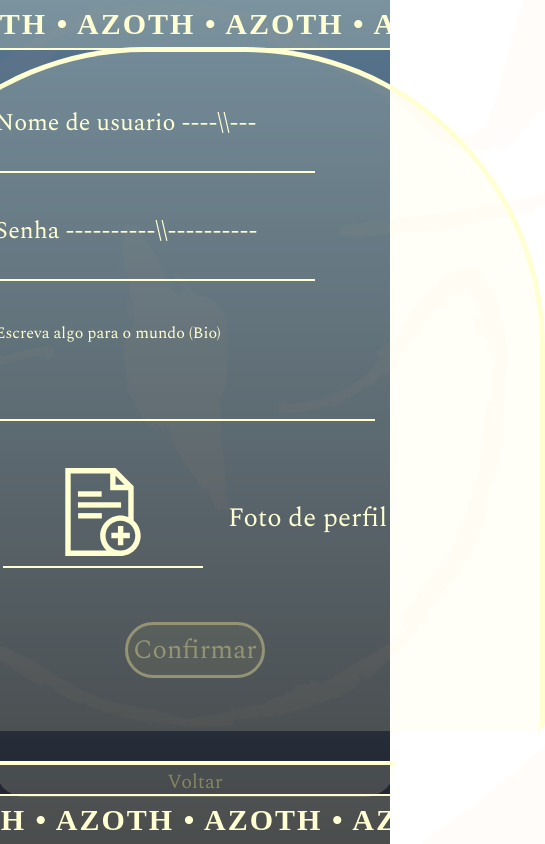
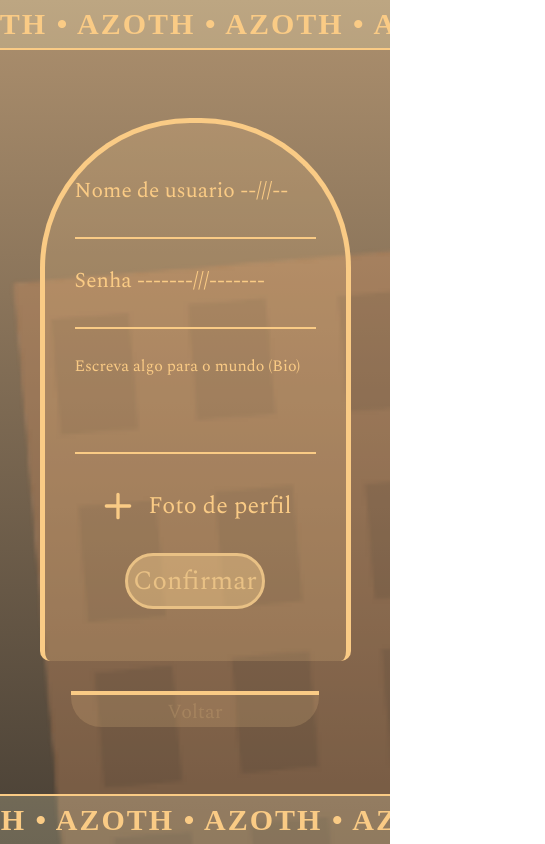
Before and after one commit to MaiwormGB/A-Z-O-T-H_RPG, a plain HTML site: page pages/cadastro.html in a window 390 px wide. Shown: the whole page, 545 px wide, since content can reach past the window. Drawn offline with nearby package versions, Linux system fonts and the light colour scheme; a web font is replaced by a local one.

Commit message:
Mudança de estilo de login e cadastro
Signed-off-by: Maiworm <biel.maiworm@gmail.com>

```diff
--- a/pages/cadastro.html
+++ b/pages/cadastro.html
@@ -3,7 +3,7 @@
 <head>
     <meta charset="UTF-8">
     <meta name="viewport" content="width=device-width, initial-scale=1.0">
-    <title>A Z O T H</title>
+    <title>A Z O T H - Cadastro</title>
     <link rel="icon" href="../Acervo/Icone - AZOTH (1).png">
     <link rel="stylesheet" href="../styles/cadastro.css">
 </head>
@@ -17,7 +17,7 @@
     </div>
 
     <div class="img-container">
-        <img src="../Acervo/Icone - AZOTH (1).png" id="logo" alt="Logo AZOTH">
+        <div class="imagem-fundo"></div>
     </div>
 
     <div class="container-principal">
@@ -25,41 +25,42 @@
         <form class="formulario">
 
             <div class="login">
-
     <div class="nome">
-                    <label for="nome">Nome de usuario ----\\---</label>
-                    <input type="text" id="nome" >
+        <label for="nome">
+            <span class="texto-desktop">Nome de usuario ----\\---</span>
+        </label>
+        <input type="text" id="nome">
     </div>
     <div class="senha">
-                    <label for="senha">Senha ----------\\----------</label>
-                    <input type="password" id="senha" > <!-- Alterado para type="password" -->
+        <label for="senha">
+            <span class="texto-desktop">Senha ----------\\----------</span>
+        </label>
+        <input type="password" id="senha">
     </div>
     <div class="bio">
         <textarea name="bio" id="bio" placeholder="Escreva algo para o mundo (Bio)"></textarea>
     </div>
     <div class="img_cacador">
-                    <input type="image" id="img_cacador" src="../Acervo/file-add-svgrepo-com.svg">
-                    <label for="img_cacador">Foto de perfil</label>
+        <input type="file" id="img_cacador" accept="image/*" style="display: none;">
+        <label for="img_cacador" class="custom-file-upload">
+            <svg width="40" height="40" viewBox="0 0 24 24" fill="none" xmlns="http://www.w3.org/2000/svg">
+                <path d="M12 5V19M5 12H19" stroke="#facb85" stroke-width="2" stroke-linecap="round" stroke-linejoin="round"/>
+            </svg>
+            Foto de perfil
+        </label>
     </div>
-
-
 </div>
 
             <div class="buttons">
-
                 <button type="submit">Confirmar</button>
-
             </div>
 
         </form>
 
-
         <div class="textos">
-
             <div class="voltar">
                 <a href="login.html">Voltar</a>
             </div>
-
         </div>
 
         <!-- Mensagem de status -->
@@ -74,6 +75,5 @@
         </div>
     </div>
 
-    <script src="JS/index_script.js"></script>
 </body>
 </html>
--- a/styles/cadastro.css
+++ b/styles/cadastro.css
@@ -12,7 +12,7 @@
 body {
     width: 100vw;
     height: 100vh;
-    background-image: linear-gradient(to top, #1f212c, #597892);
+    background-image: linear-gradient(to top, #494035, #ad906e);
     background-size: cover;
     background-attachment: fixed;
     display: flex;
@@ -25,33 +25,36 @@ body {
 
 .img-container {
     position: fixed;
-    top: 50%;
-    left: 50%;
-    transform: translate(-50%, -50%);
-    width: 2400px;
-    height: 2400px;
-    z-index: -1; /* Fica atrás de todo o conteúdo */
+    top: 0;
+    left: 0;
+    width: 100%;
+    height: 100%;
+    z-index: -1;
+    overflow: hidden;
 }
 
-.img-container img {
-    width: 100%;
+.imagem-fundo {
+    position: absolute;
+    top: 0;
+    left: 0;
+    width: 200%;
     height: 100%;
-    object-fit: contain;
-    opacity: 0.03; /* Transparência para não atrapalhar o conteúdo */
-    animation: rotacao-suave 500s linear infinite;
+    background: url('../Acervo/Fundo login.png') 0 0 repeat-x;
+    background-size: auto 100%;
+    opacity: 0.3;
+    animation: mover-fundo 120s linear infinite;
 }
 
-/* Animação de rotação contínua */
-@keyframes rotacao-suave {
+/* Animação para mover o fundo da direita para a esquerda */
+@keyframes mover-fundo {
     0% {
-        transform: rotate(0deg);
+        transform: translateX(0);
     }
     100% {
-        transform: rotate(360deg);
+        transform: translateX(-50%);
     }
 }
 
-/* O restante do seu CSS permanece igual */
 .container-principal {
     display: flex;
     flex-direction: column;
@@ -71,18 +74,13 @@ body {
     height: 800px;
     justify-content: space-evenly;
     align-items: center;
-    background-color: #ffffd22c;
-    border: 5px solid #ffffd2;
+    background-color: #f5cc8e2d;
+    border: 5px solid #facb85;
     border-bottom: 0;
     border-radius: 300px 300px 10px 10px;
 }
 
-
-
-
-
-textarea{
-
+textarea {
     width: 380px;
     height: 100px;
     resize: none;
@@ -90,24 +88,20 @@ textarea{
     border: none;
     background-color: transparent;
     font-size: 12pt;
-    box-shadow: inset 0px -2px 0px #ffffd2;
-    color: #ffffd2;
-
+    box-shadow: inset 0px -2px 0px #facb85;
+    color: #facb85;
 }
 
-textarea::placeholder{
-
-    color: #ffffd2;
-
-
+textarea::placeholder {
+    color: #facb85;
 }
 
 input {
     background-color: transparent;
-    color: #ffffd2;
+    color: #facb85;
     border: none;
     font-size: 15pt;
-    border-bottom: 2px solid;
+    border-bottom: 2px solid #facb85;
     outline: none;
     width: 80%;
     transition: all 0.1s ease;
@@ -118,37 +112,40 @@ input:focus {
 }
 
 .login label {
-    color: #ffffd2;
+    color: #facb85;
     font-size: 18pt;
 }
 
-.img_cacador input{
-
-    width: 50%;
-    height: 100%;
-    padding-bottom: 10px;
-
+.custom-file-upload {
+    display: flex;
+    align-items: center;
+    gap: 10px;
+    cursor: pointer;
+    color: #facb85;
+    font-size: 20pt;
+    transition: all 0.2s ease;
 }
 
-.img_cacador{
+.custom-file-upload:hover {
+    color: #ffffd2;
+}
 
+.custom-file-upload svg {
+    transition: all 0.2s ease;
+}
+
+.custom-file-upload:hover svg {
+    transform: scale(1.1);
+}
+
+.img_cacador {
     display: flex;
     width: 400px;
     height: 100px;
     justify-content: center;
     align-items: center;
     gap: 25px;
-
-
 }
-
-.img_cacador label{
-
-    font-size: 20pt;
-
-
-}
-
 
 .nome, .senha {
     display: flex;
@@ -167,9 +164,9 @@ input:focus {
     display: flex;
     width: 600px;
     padding-top: 2px;
-    border-top: 4px solid #ffffd2;
+    border-top: 4px solid #facb85;
     border-radius: 0px 0px 30px 30px;
-    background-color: #ffffd22c;
+    background-color: #f5cc8e2d;
     justify-content: center;
 }
 
@@ -177,14 +174,14 @@ input:focus {
     display: flex;
     width: 400px;
     padding-top: 2px;
-    border-top: 4px solid #ffffd2;
-    background-color: #ffffd22c;
+    border-top: 4px solid #facb85;
+    background-color: #f5cc8e2d;
     border-radius: 0px 0px 30px 30px;
     justify-content: center;
 }
 
 a {
-    color: #86865f;
+    color: #f5cc8e2d;
     text-decoration: none;
     font-size: 15pt;
     transition: all 0.2s ease;
@@ -192,7 +189,7 @@ a {
 
 a:hover {
     font-size: 18pt;
-    color: #ffffd2;
+    color: #facb85;
 }
 
 .login {
@@ -203,17 +200,17 @@ a:hover {
 
 button {
     font-size: 20pt;
-    background-color: rgba(119, 119, 88, 0.2);
-    color: #949475;
+    background-color: #f5cc8e2d;
+    color: #c4a26f;
     padding: 5px;
     border-radius: 30px;
-    border: 3px solid;
+    border: 3px solid #facb85;
     transition: ease-in-out 0.2s;
 }
 
 button:hover {
     background-color: rgba(255, 255, 210, 0.2);
-    color: #ffffd2;
+    color: #facb85;
     font-size: 25pt;
     cursor: pointer;
 }
@@ -224,7 +221,7 @@ button:hover {
     width: 100%;
     height: 50px;
     background-color: rgba(255, 255, 210, 0.2);
-    color: #ffffd2;
+    color: #facb85;
     display: flex;
     align-items: center;
     overflow: hidden;
@@ -233,12 +230,12 @@ button:hover {
 
 .tarja-superior {
     top: 0;
-    border-bottom: 2px solid #ffffd2;
+    border-bottom: 2px solid #facb85;
 }
 
 .tarja-inferior {
     bottom: 0;
-    border-top: 2px solid #ffffd2;
+    border-top: 2px solid #facb85;
 }
 
 .texto-movimento {
@@ -298,3 +295,71 @@ button:hover {
     color: #721c24;
     border: 1px solid #f5c6cb;
 }
+
+/* Responsividade para dispositivos menores */
+@media (max-width: 768px) {
+    .container-principal {
+        width: 90%;
+        height: auto;
+        padding: 20px;
+    }
+
+    .formulario {
+        width: 100%;
+        height: 90%;
+        padding: 30px;
+        border-radius: 150px 150px 10px 10px;
+    }
+
+    .login {
+        padding-bottom: 10px;
+        gap: 25px;
+        height: 75%;
+    }
+
+    /* Alterar textos dos labels para mobile */
+    .nome label,
+    .senha label {
+        font-size: 0; /* Esconde o texto original */
+    }
+
+    button {
+    font-size: 20pt;
+    background-color: #ecc4887a;
+    color: #e9c185;
+    padding: 5px;
+    border-radius: 30px;
+    border: 3px solid;
+    transition: ease-in-out 0.2s;
+    }
+
+    .nome label::after {
+        content: "Nome de usuario --///--";
+        font-size: 16pt; /* Ajuste o tamanho conforme necessário */
+        color: #facb85;
+    }
+
+    .senha label::after {
+        content: "Senha -------///-------";
+        font-size: 16pt; /* Ajuste o tamanho conforme necessário */
+        color: #facb85;
+    }
+
+    .textos {
+        width: 100%;
+    }
+
+    .voltar {
+        width: 80%;
+    }
+
+    textarea, input {
+        width: 100%;
+    }
+
+    .img_cacador {
+        width: 100%;
+        flex-direction: column;
+        gap: 15px;
+    }
+}
--- a/styles/index.css
+++ b/styles/index.css
@@ -180,12 +180,19 @@ body{
 /* Responsividade para dispositivos menores */
 @media (max-width: 900px) {
     .container-principal {
+        height: 90%;
         flex-direction: column;
-        gap: 40px;
+        justify-content: center;
     }
 
     .img, .carrossel-vertical {
         width: 100%;
+    }
+
+    .carrossel-vertical{
+
+        height: 150px;
+
     }
 
     .botoes-wrapper {
--- a/styles/login.css
+++ b/styles/login.css
@@ -12,7 +12,7 @@
 body {
     width: 100vw;
     height: 100vh;
-    background-image: linear-gradient(to top, #1f212c, #597892);
+    background-image: linear-gradient(to top, #494035, #ad906e);
     background-size: cover;
     background-attachment: fixed;
     display: flex;
@@ -25,29 +25,33 @@ body {
 
 .img-container {
     position: fixed;
-    top: 50%;
-    left: 50%;
-    transform: translate(-50%, -50%);
-    width: 2400px;
-    height: 2400px;
-    z-index: -1; /* Fica atrás de todo o conteúdo */
+    top: 0;
+    left: 0;
+    width: 100%;
+    height: 100%;
+    z-index: -1;
+    overflow: hidden;
 }
 
-.img-container img {
-    width: 100%;
+.imagem-fundo {
+    position: absolute;
+    top: 0;
+    left: 0;
+    width: 200%; /* Largura duplicada para criar o loop */
     height: 100%;
-    object-fit: contain;
-    opacity: 0.03; /* Transparência para não atrapalhar o conteúdo */
-    animation: rotacao-suave 500s linear infinite;
+    background: url('../Acervo/Fundo login.png') 0 0 repeat-x;
+    background-size: auto 100%; /* Mantém a proporção da imagem */
+    opacity: 0.3;
+    animation: mover-fundo 360s linear infinite;
 }
 
-/* Animação de rotação contínua */
-@keyframes rotacao-suave {
+/* Animação para mover o fundo da direita para a esquerda */
+@keyframes mover-fundo {
     0% {
-        transform: rotate(0deg);
+        transform: translateX(0);
     }
     100% {
-        transform: rotate(360deg);
+        transform: translateX(-50%); /* Move metade da largura para criar loop perfeito */
     }
 }
 
@@ -71,15 +75,15 @@ body {
     height: 400px;
     justify-content: space-evenly;
     align-items: center;
-    background-color: #ffffd22c;
-    border: 5px solid #ffffd2;
+    background-color: #f5cc8e2d;
+    border: 5px solid #facb85;
     border-bottom: 0;
     border-radius: 300px 300px 10px 10px;
 }
 
 input {
     background-color: transparent;
-    color: #ffffd2;
+    color: #facb85;
     border: none;
     font-size: 15pt;
     border-bottom: 2px solid;
@@ -93,7 +97,7 @@ input:focus {
 }
 
 .login label {
-    color: #ffffd2;
+    color: #facb85;
     font-size: 18pt;
 }
 
@@ -114,9 +118,9 @@ input:focus {
     display: flex;
     width: 600px;
     padding-top: 2px;
-    border-top: 4px solid #ffffd2;
+    border-top: 4px solid #facb85;
     border-radius: 0px 0px 30px 30px;
-    background-color: #ffffd22c;
+    background-color: #f5cc8e2d;
     justify-content: center;
 }
 
@@ -124,14 +128,14 @@ input:focus {
     display: flex;
     width: 400px;
     padding-top: 2px;
-    border-top: 4px solid #ffffd2;
-    background-color: #ffffd22c;
+    border-top: 4px solid #facb85;
+    background-color: #f5cc8e2d;
     border-radius: 0px 0px 30px 30px;
     justify-content: center;
 }
 
 a {
-    color: #86865f;
+    color: #f5cc8e2d;
     text-decoration: none;
     font-size: 15pt;
     transition: all 0.2s ease;
@@ -139,7 +143,7 @@ a {
 
 a:hover {
     font-size: 18pt;
-    color: #ffffd2;
+    color: #facb85;
 }
 
 .login {
@@ -150,8 +154,8 @@ a:hover {
 
 button {
     font-size: 20pt;
-    background-color: rgba(119, 119, 88, 0.2);
-    color: #949475;
+    background-color: #f5cc8e2d;
+    color: #c4a26f;
     padding: 5px;
     border-radius: 30px;
     border: 3px solid;
@@ -160,7 +164,7 @@ button {
 
 button:hover {
     background-color: rgba(255, 255, 210, 0.2);
-    color: #ffffd2;
+    color: #facb85;
     font-size: 25pt;
     cursor: pointer;
 }
@@ -171,7 +175,7 @@ button:hover {
     width: 100%;
     height: 50px;
     background-color: rgba(255, 255, 210, 0.2);
-    color: #ffffd2;
+    color: #facb85;
     display: flex;
     align-items: center;
     overflow: hidden;
@@ -180,12 +184,12 @@ button:hover {
 
 .tarja-superior {
     top: 0;
-    border-bottom: 2px solid #ffffd2;
+    border-bottom: 2px solid #facb85;
 }
 
 .tarja-inferior {
     bottom: 0;
-    border-top: 2px solid #ffffd2;
+    border-top: 2px solid #facb85;
 }
 
 .texto-movimento {
@@ -224,3 +228,66 @@ button:hover {
         transform: translateX(-50%);
     }
 }
+
+/* Responsividade para dispositivos menores */
+@media (max-width: 768px) {
+    .container-principal {
+        width: 90%;
+        height: 80%;
+        padding: 20px;
+    }
+
+    .formulario {
+        width: 100%;
+        height: 110%;
+        padding: 30px;
+        border-radius: 150px 150px 10px 10px;
+        font-size: 8pt;
+    }
+
+    button {
+    font-size: 20pt;
+    background-color: #ecc4887a;
+    color: #e9c185;
+    padding: 5px;
+    border-radius: 30px;
+    border: 3px solid;
+    transition: ease-in-out 0.2s;
+    }
+
+    .login {
+        padding-bottom: 30px;
+    }
+
+    /* Esconder o texto original dos labels */
+    .nome label,
+    .senha label {
+        font-size: 0; /* Esconde o texto original */
+    }
+
+    /* Adicionar novo texto para o label de nome */
+    .nome label::after {
+        content: "Nome de usuario --///--";
+        font-size: 18pt; /* Ou o tamanho que você preferir */
+        color: #facb85;
+    }
+
+    /* Adicionar novo texto para o label de senha */
+    .senha label::after {
+        content: "Senha -------///-------";
+        font-size: 18pt; /* Ou o tamanho que você preferir */
+        color: #facb85;
+    }
+
+    .textos {
+        width: 80%;
+    }
+
+    .cadastro, .voltar {
+        width: 100%;
+    }
+
+    .voltar {
+        width: 60%;
+    }
+}
```
Also changed, not shown: pages/login.html (+3 -4 lines), Acervo/Fundo login.png (added). Lines whose indentation alone changed are shown as unchanged.
